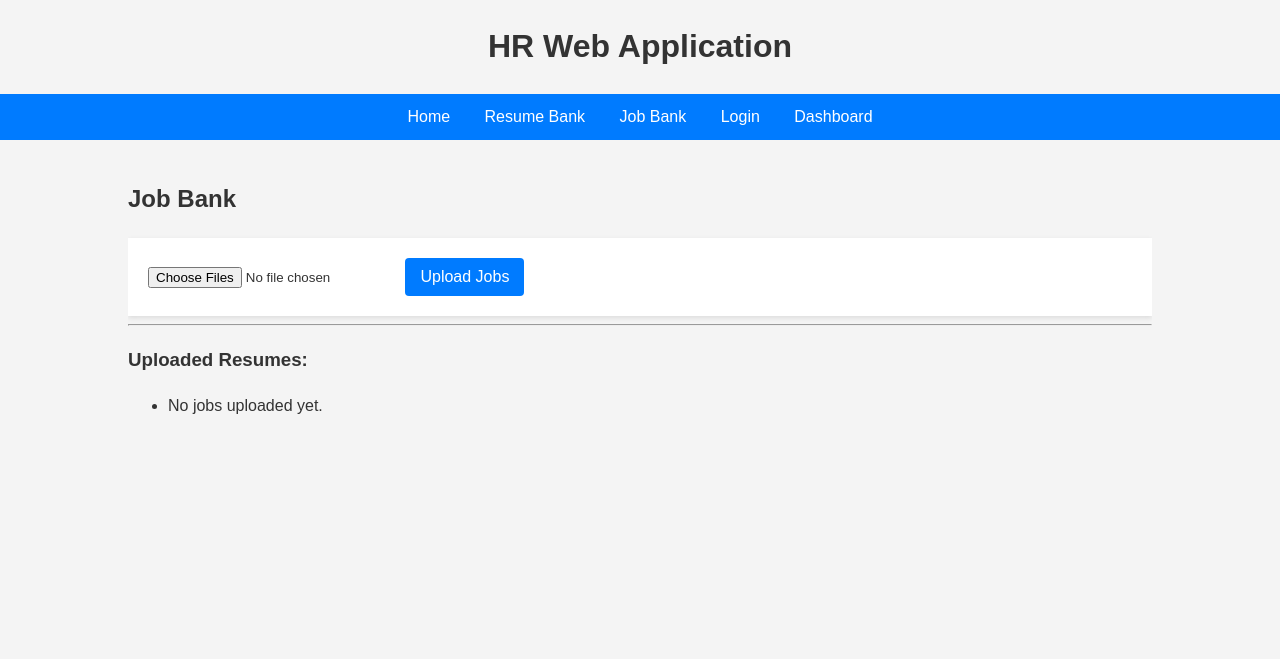
After one commit to adhmkt/HRpoc, a Flask app: page /job_bank in a window 1280 px wide. The commit adds this page. Shown: the top 659 px of the page. Run offline with Flask 3, Linux system fonts and the light colour scheme.

Commit message:
Add Job Bank

```diff
--- a/app/file_handling.py
+++ b/app/file_handling.py
@@ -1,7 +1,6 @@
 import os
 from werkzeug.utils import secure_filename
 
-# Assuming you have these constants defined
 ALLOWED_EXTENSIONS = {'pdf', 'docx'}
 MAX_FILE_SIZE = 5 * 1024 * 1024  # 5 MB limit
 
@@ -9,9 +8,9 @@ def allowed_file(filename):
     """ Check if the file has an allowed extension """
     return '.' in filename and filename.rsplit('.', 1)[1].lower() in ALLOWED_EXTENSIONS
 
-def save_resume(file, upload_folder):
-    """ Save a resume file to the specified upload folder """
-    if not file:
+def save_file(file, upload_folder):
+    """ Save a file to the specified upload folder """
+    if not file or file.filename == '':
         return "No file provided."
 
     if file.content_length > MAX_FILE_SIZE:
@@ -29,11 +28,15 @@ def save_resume(file, upload_folder):
     except IOError as e:
         return f"An error occurred: {e}"
 
-def list_resumes(upload_folder):
-    """ List all resume files from the specified upload folder """
-    return os.listdir(upload_folder)
+def list_files(upload_folder):
+    """ List all files from the specified upload folder """
+    try:
+        return os.listdir(upload_folder)
+    except IOError as e:
+        return f"An error occurred while listing files: {e}"
 
-def delete_resume(filename, upload_folder):
+def delete_file(filename, upload_folder):
+    """ Delete a specific file from the specified upload folder """
     file_path = os.path.join(upload_folder, filename)
     if os.path.exists(file_path):
         try:
--- a/app/routes.py
+++ b/app/routes.py
@@ -1,10 +1,12 @@
 from flask import Flask, render_template, request, redirect, url_for, flash, send_from_directory
 import os
-from app.file_handling import save_resume, list_resumes, delete_resume  # Assuming these functions are defined
+from app.file_handling import save_file, list_files, delete_file  # Updated function names
 
 app = Flask(__name__)
-app.secret_key = 'your_secret_key'  # Replace with a real secret key in a production environment
-resume_folder = 'resume_folder'  # Update with the actual path for resume uploads
+app.secret_key = 'your_secret_key'  # Replace with a real secret key
+resume_folder = 'resume_folder'  # Path for resume uploads
+job_folder = 'job_folder'  # Path for job uploads
+
 
 @app.route('/')
 def home():
@@ -28,11 +30,12 @@ def resume_bank():
     if request.method == 'POST':
         files = request.files.getlist('resumes')
         for file in files:
-            result = save_resume(file, resume_folder)
+            result = save_file(file, resume_folder)  # Make sure this is save_file
             flash(result)
 
-    resumes = list_resumes(resume_folder)  # Make sure this function returns a list of file names
-    return render_template('resume_bank.html', resumes=resumes)
+    resumes = list_files(resume_folder)  # Make sure this is list_files
+    return render_template('resume_bank.html', resumes=resumes)  # Always return a response
+
 
 @app.route('/download_resume/<filename>')
 def download_resume(filename):
@@ -40,11 +43,37 @@ def download_resume(filename):
 
 @app.route('/delete_resume/<filename>', methods=['POST'])
 def delete_resume_route(filename):
-    result = delete_resume(filename, resume_folder)
+    result = delete_file(filename, resume_folder)  # Using delete_file function
     flash(result)
     return redirect(url_for('resume_bank'))
 
-# Add other routes as necessary
+@app.route('/delete_job/<filename>', methods=['POST'])
+def delete_job_route(filename):
+    result = delete_file(filename, job_folder)  # Corrected to use delete_file
+    flash(result)
+    return redirect(url_for('job_bank'))
+
+@app.route('/job_bank', methods=['GET', 'POST'])
+def job_bank():
+    if not os.path.exists(job_folder):
+        os.makedirs(job_folder)
+
+    if request.method == 'POST':
+        files = request.files.getlist('jobs')
+        for file in files:
+            result = save_file(file, job_folder)
+            flash(result)
+
+    jobs = list_files(job_folder)
+    return render_template('job_bank.html', jobs=jobs)
+
+
+
+@app.route('/download_job/<filename>')
+def download_job(filename):
+    return send_from_directory(job_folder, filename, as_attachment=True)
+
+
 
 if __name__ == '__main__':
-    app.run(debug=True)  # Set debug=False in a production environment
+    app.run(debug=True)
--- a/app/templates/header.html
+++ b/app/templates/header.html
@@ -5,6 +5,7 @@
     <nav>
         <a href="{{ url_for('home') }}">Home</a>
         <a href="{{ url_for('resume_bank') }}">Resume Bank</a>
+        <a href="{{ url_for('job_bank') }}">Job Bank</a>
         <a href="{{ url_for('login') }}">Login</a>
         <a href="{{ url_for('dashboard') }}">Dashboard</a>
     </nav>
--- /dev/null
+++ b/app/templates/job_bank.html
@@ -0,0 +1,32 @@
+<!-- app/templates/resume_bank.html -->
+
+{% extends 'base.html' %}
+
+{% block content %}
+    <h2>Job Bank</h2>
+
+    <!-- Form for Uploading Resume -->
+    <form action="{{ url_for('job_bank') }}" method="post" enctype="multipart/form-data">
+        <input type="file" name="jobs" multiple required>
+    <button type="submit">Upload Jobs</button>
+    </form>
+
+    <hr>
+
+    <!-- List of Uploaded Resumes -->
+
+
+<h3>Uploaded Resumes:</h3>
+<ul>
+    {% for job in jobs %}
+        <li>
+            {{ job }}
+            <form action="{{ url_for('delete_job_route', filename=job) }}" method="post">
+                <button type="submit">Delete</button>
+            </form>
+        </li>
+    {% else %}
+        <li>No jobs uploaded yet.</li>
+    {% endfor %}
+</ul>
+{% endblock %}
```
